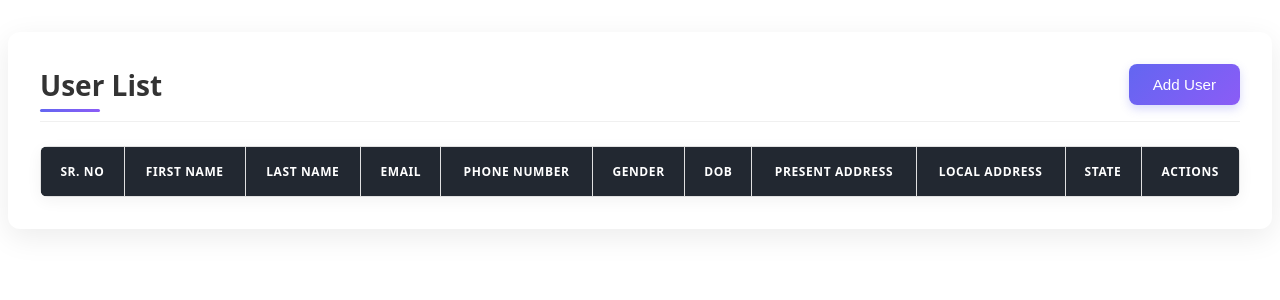
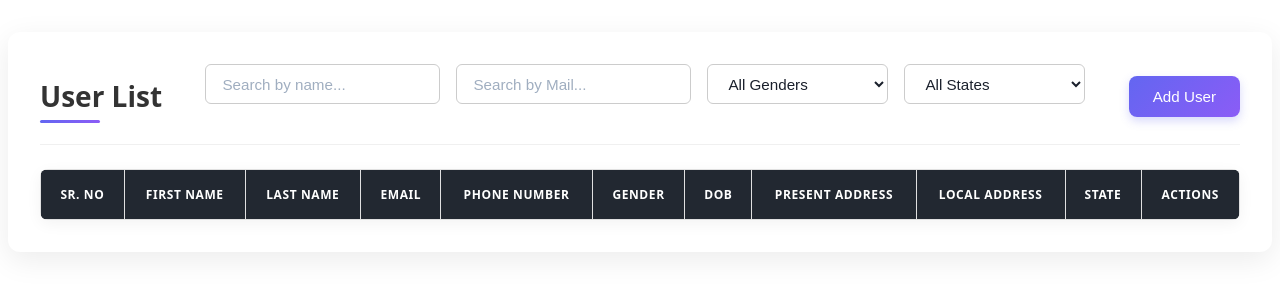
Before and after one commit to rahulhalbiorix/StapperForm, a Vue app: page / in a window 1280 px wide. Shown: the top 300 px of the page. Built offline with nearby package versions, Linux system fonts and the light colour scheme.

Commit message:
fe-add-filter-functionality

```diff
--- a/src/App.vue
+++ b/src/App.vue
@@ -1,27 +1,25 @@
 <template>
-  <router-view
-   @send-data-renderList="handelAddUser" :userEditprops="EditDP" :userEditvarprop="EditUs"
-     @show-form="navigateToForm"
-   @editData="editDataUser" @deleteData="deleteDataUser" :users="UserList"
-  ></router-view>
+  <router-view @send-data-renderList="handelAddUser" :userEditprops="EditDP" :userEditvarprop="EditUs"
+    @show-form="navigateToForm" @FilteredValue="SearchList" @editData="editDataUser" @deleteData="deleteDataUser"
+    :users="UserList" :filteredUser="FilteredUserList"></router-view>
 </template>
 <script>
+import List from './components/List.vue';
+
 export default {
+
+
   data() {
     return {
       Showstepper: false,
       UserList: [],
       EditDP: {},
       EditUs: false,
+      FilteredUserList: []
     }
   },
-
-
   methods: {
     handelAddUser(UserData) {
-
-      console.log('UserData: ', UserData);
-
       if (!UserData['edited']) {
         this.UserList.push(UserData);
       } else {
@@ -30,21 +28,19 @@ export default {
 
       }
 
-      console.log("User list data array ", this.UserList)
+
       this.EditDP = {}
 
       localStorage.setItem("USER_DATA", JSON.stringify(this.UserList));
 
-       this.$router.push('/')
+      this.$router.push('/')
     },
     deleteDataUser(ud) {
 
       let res = confirm("Are you sure you want to delete the data!...");
 
       if (res) {
-        console.log("delete data is worked", ud);
         let newArr = this.UserList.filter(obj => obj.id != ud);
-        console.log("new array after delete method", newArr);
         this.UserList = newArr
         localStorage.setItem("USER_DATA", JSON.stringify(this.UserList));
 
@@ -53,30 +49,39 @@ export default {
     },
     editDataUser(id) {
       this.EditUs = true;
-      console.log(this.EditUs, 'user variable');
-      console.log("editDatauser work", id);
       this.Showstepper = true;
       let EditedData = this.UserList.find(obj => obj.id === id);
-      console.log(EditedData);
       this.EditDP = EditedData;
-      console.log(this.EditDP)
+      this.navigateToForm()
     },
-    navigateToForm(){
+    navigateToForm() {
+      this.$router.push('/form');
+    },
 
-      this.$router.push('/form');
+    SearchList(data) {
+      console.log(data)
+      console.log(this.UserList)
+      let FilterList = this.UserList.filter(item => {
+        return (
+          item.lastname.toLowerCase().includes(data.email.toLowerCase())||
+          item.firstname.toLowerCase().includes(data.firstname.toLowerCase())
+
+        )
+
+      }
+
+
+      )
+
+      console.log("filtered list", FilterList)
+      this.FilteredUserList = FilterList
+      // console.log(this.FilteredUserList)
     }
   },
 
-
   mounted() {
-    console.log("Mounted hook workd d d    ");
-
-
-
     let getData = localStorage.getItem("USER_DATA");
-
     this.UserList = JSON.parse(getData) || [];
-    console.log("render list", this.UserList);
   }
 
 }</script>
--- a/src/components/List.vue
+++ b/src/components/List.vue
@@ -3,6 +3,53 @@
   <div className="user-list-container">
     <div className="header">
       <h2>User List</h2>
+      <div class="filter-bar">
+        <input type="text" v-model="SeachFirstName" placeholder="Search by name..." class="filter-input" @input="emitFilters"
+           />{{ SeachFirstName }}
+
+        <input type="text" v-model="SeachEmail" placeholder="Search by Mail..." class="filter-input"  @input="emitFilters"
+           />{{ SeachEmail }}
+
+        <select class="filter-select" v-model="SelectedGender" @change="emitFilters" >
+          <option value="">All Genders</option>
+          <option value="Male">Male</option>
+          <option value="Female">Female</option>
+        </select>{{ SelectedGender }}
+
+        <select class="filter-select" v-model="SelectedState"  @change="emitFilters" >
+          <option value="">All States</option>
+          <option value="Andhra Pradesh">Andhra Pradesh</option>
+          <option value="Arunachal Pradesh">Arunachal Pradesh</option>
+          <option value="Assam">Assam</option>
+          <option value="Bihar">Bihar</option>
+          <option value="Chhattisgarh">Chhattisgarh</option>
+          <option value="Goa">Goa</option>
+          <option value="Gujarat">Gujarat</option>
+          <option value="Haryana">Haryana</option>
+          <option value="Himachal Pradesh">Himachal Pradesh</option>
+          <option value="Jharkhand">Jharkhand</option>
+          <option value="Karnataka">Karnataka</option>
+          <option value="Kerala">Kerala</option>
+          <option value="Madhya Pradesh">Madhya Pradesh</option>
+          <option value="Maharashtra">Maharashtra</option>
+          <option value="Manipur">Manipur</option>
+          <option value="Meghalaya">Meghalaya</option>
+          <option value="Mizoram">Mizoram</option>
+          <option value="Nagaland">Nagaland</option>
+          <option value="Odisha">Odisha</option>
+          <option value="Punjab">Punjab</option>
+          <option value="Rajasthan">Rajasthan</option>
+          <option value="Sikkim">Sikkim</option>
+          <option value="Tamil Nadu">Tamil Nadu</option>
+          <option value="Telangana">Telangana</option>
+          <option value="Tripura">Tripura</option>
+          <option value="Uttar Pradesh">Uttar Pradesh</option>
+          <option value="Uttarakhand">Uttarakhand</option>
+          <option value="West Bengal">West Bengal</option>
+
+        </select>{{ SelectedState }}
+      </div>
+
       <button className="add-user-btn" @click="$emit('show-form')">Add User</button>
     </div>
     <div className="table-container">
@@ -22,7 +69,33 @@
             <th>Actions</th>
           </tr>
         </thead>
-        <tbody>
+
+
+        <tbody class="filtered-item" v-if="filteredUser.length > 0">
+          <tr v-for="(user, index) in filteredUser">
+            <td> {{ index + 1 }} </td>
+            <td>{{ user.firstname }} </td>
+            <td>{{ user.lastname }}</td>
+            <td>{{ user.email }}</td>
+            <td>{{ user.phone }}</td>
+            <td>{{ user.gender }}</td>
+            <td>{{ user.dob }}</td>
+            <td>{{ user.presentAdd }}</td>
+            <td>{{ user.localAdd }}</td>
+            <td>{{ user.state }}</td>
+            <!-- <td>{{ user.id }}</td> -->
+            <td class="actionBtn">
+              <div class="ali-act-btn">
+                <button class="edit-btn" @click="$emit('editData', user)"><i class="fa-regular fa-pen-to-square"
+                    style="color: #fff;"></i></button>
+                <button class="delete-btn" @click="$emit('deleteData', user.id)"> <i class="fa-solid fa-trash"></i>
+                </button>
+              </div>
+            </td>
+          </tr>
+
+        </tbody>
+        <tbody class="un-filtered-item" v-else>
           <tr v-for="(user, index) in users">
             <td> {{ index + 1 }} </td>
             <td>{{ user.firstname }} </td>
@@ -36,9 +109,11 @@
             <td>{{ user.state }}</td>
             <!-- <td>{{ user.id }}</td> -->
             <td class="actionBtn">
-              <div class="ali-act-btn" >
-                <button class="edit-btn"   @click="$emit('editData' , user)"   ><i class="fa-regular fa-pen-to-square" style="color: #fff;"></i></button>
-                <button class="delete-btn"  @click="$emit('deleteData', user.id)" > <i class="fa-solid fa-trash"></i>  </button>
+              <div class="ali-act-btn">
+                <button class="edit-btn" @click="$emit('editData', user)"><i class="fa-regular fa-pen-to-square"
+                    style="color: #fff;"></i></button>
+                <button class="delete-btn" @click="$emit('deleteData', user.id)"> <i class="fa-solid fa-trash"></i>
+                </button>
               </div>
             </td>
           </tr>
@@ -54,17 +129,27 @@
 <script>
 
 export default {
+emits:['FilteredValue'],
 
-  props:{
-    'users':Array
+
+  props: {
+    'users': Array,
+    'filteredUser': Array
   },
 
   data() {
     return {
-
+       SeachFirstName:"",
+       SeachEmail:"",
+       SelectedGender:"",
+       SelectedState:""
     }
   },
-
+    methods:{
+      emitFilters(){
+       this.$emit('FilteredValue', { firstname : this.SeachFirstName , email: this.SeachEmail , gender: this.SelectedGender , state: this.SelectedState });
+      }
+    }
 }
 
 
@@ -73,6 +158,11 @@ export default {
 
 
 <style scopped>
+.filtered-item{
+  border: 5px solid red;
+}
+
+
 .user-list-container {
   background: #FFFFFF;
   padding: 2rem;
@@ -142,15 +232,18 @@ export default {
 
 table {
   width: 100%;
-  border-collapse: collapse; /* Changed to collapse for better alignment */
+  border-collapse: collapse;
+  /* Changed to collapse for better alignment */
   overflow: hidden;
 }
 
 th,
 td {
   padding: 1rem;
-  text-align: center; /* Center align for both headers and data */
-  border: 1px solid #e0e0e0; /* Add border for better separation */
+  text-align: center;
+  /* Center align for both headers and data */
+  border: 1px solid #e0e0e0;
+  /* Add border for better separation */
 }
 
 th {
@@ -238,9 +331,41 @@ tbody td {
   background-color: #d32f2f;
 }
 
-.ali-act-btn{
+.ali-act-btn {
   display: flex;
 }
 
+.filter-bar {
+  display: flex;
+  justify-content: flex-start;
+  gap: 1rem;
+  margin-bottom: 1.5rem;
+  flex-wrap: wrap;
+}
 
+.filter-input {
+  padding: 0.6rem 1rem;
+  border: 1px solid #ccc;
+  border-radius: 6px;
+  font-size: 0.95rem;
+  min-width: 200px;
+  flex: 1 1 200px;
+}
+
+.filter-select {
+  padding: 0.6rem 1rem;
+  border: 1px solid #ccc;
+  border-radius: 6px;
+  font-size: 0.95rem;
+  background-color: #fff;
+  min-width: 180px;
+  flex: 1 1 180px;
+}
+
+.filter-input:focus,
+.filter-select:focus {
+  outline: none;
+  border-color: #6366F1;
+  box-shadow: 0 0 0 2px rgba(99, 102, 241, 0.25);
+}
 </style>
--- a/src/main.js
+++ b/src/main.js
@@ -16,10 +16,12 @@ const router = createRouter({
       routes:[
         {
             path:'/',
+            name:'List',
             component:List
         },
         {
             path:'/form',
+            name:'Form',
             component:Stepper
         }
       ]
```
